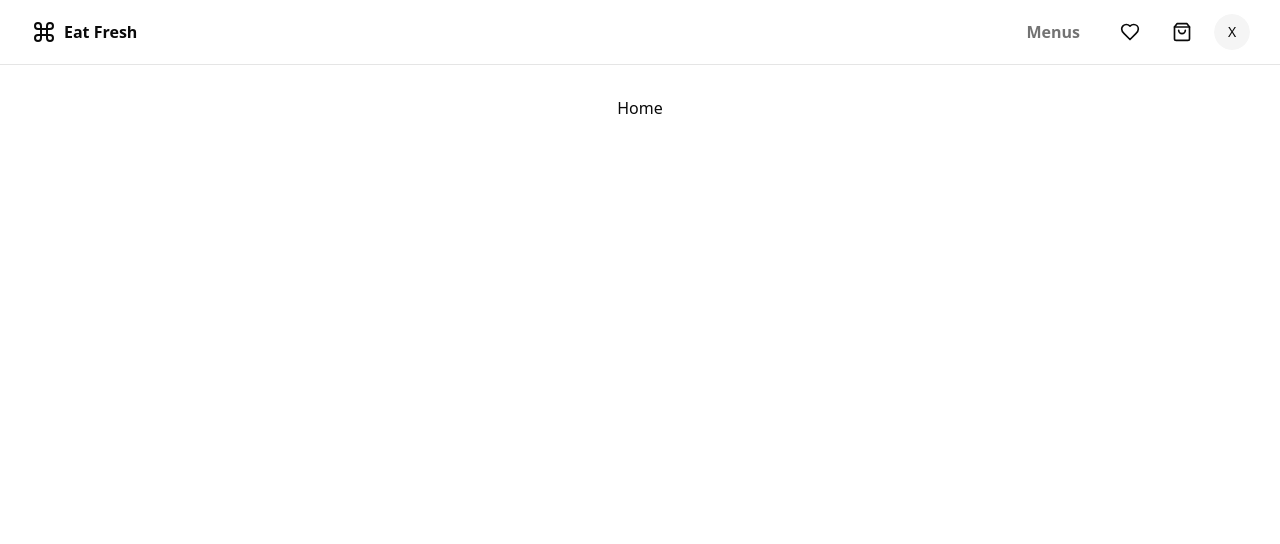
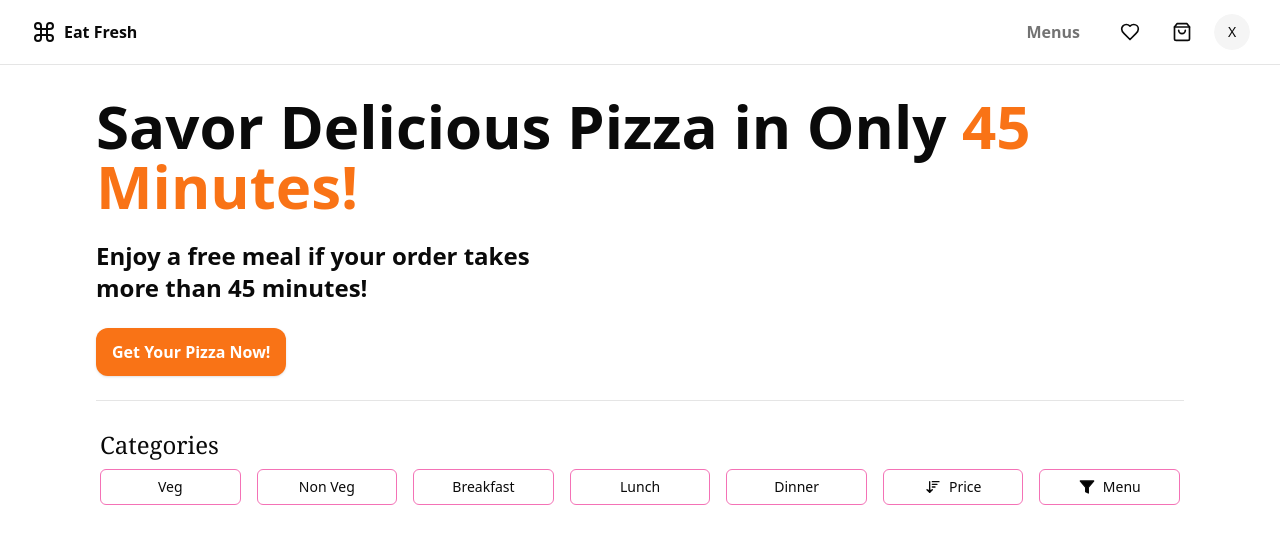
Before and after one commit to sunilgawai/www.pizzahub.com, a Next.js app: page / in a window 1280 px wide. Shown: the top 544 px of the page. Built offline with nearby package versions, Linux system fonts and the light colour scheme; no server answers.

Commit message:
filters list added

```diff
--- a/src/app/page.tsx
+++ b/src/app/page.tsx
@@ -1,8 +1,45 @@
+import { Button } from "@/components/ui/button";
+import { Separator } from "@/components/ui/separator";
+import { Toggle } from "@/components/ui/toggle";
+import { FilterIcon, SortDescIcon } from "lucide-react";
 
 export default function Home() {
   return (
-    <main className="container flex min-h-screen flex-col items-center justify-between p-24">
-     Home
+    <main className="container flex min-h-screen flex-col items-start justify-between p-24">
+      <div className="flex flex-col justify-center items-start gap-6">
+        <h1 className="text-6xl font-sans font-black">
+          Savor Delicious Pizza in Only
+          <span className="text-orange-500"> 45 Minutes!</span>
+        </h1>
+        <p className="font-sans font-semibold text-2xl">
+          Enjoy a free meal if your order takes <br /> more than 45 minutes!
+        </p>
+        <Button className="py-6 bg-orange-500 rounded-xl text-base font-semibold hover:bg-orange-600 text-white ">
+          Get Your Pizza Now!
+        </Button>
+      </div>
+
+      <Separator className="my-6" />
+
+      <div className="w-full flex-1 items-center justify-between p-1">
+        <h1 className="text-2xl font-serif mb-2">Categories</h1>
+        <div className="flex justify-between gap-4 text-lg">
+          <Toggle aria-label="Toggle italic" className="w-full border border-pink-400">Veg</Toggle>
+          <Toggle aria-label="Toggle italic" className="w-full border border-pink-400">Non Veg</Toggle>
+          <Toggle aria-label="Toggle italic" className="w-full border border-pink-400">Breakfast</Toggle>
+          <Toggle aria-label="Toggle italic" className="w-full border border-pink-400">Lunch</Toggle>
+          <Toggle aria-label="Toggle italic" className="w-full border border-pink-400">Dinner</Toggle>
+          <Toggle aria-label="Toggle italic" className="w-full border border-pink-400">
+            <SortDescIcon fill="black" className="h-4 w-4 mr-2" />
+            Price
+          </Toggle>
+          <Toggle aria-label="Toggle italic" className="w-full border border-pink-400">
+            <FilterIcon fill="black" className="h-4 w-4 mr-2" />
+            Menu
+          </Toggle>
+        </div>
+      </div>
+
     </main>
   );
 }
```
